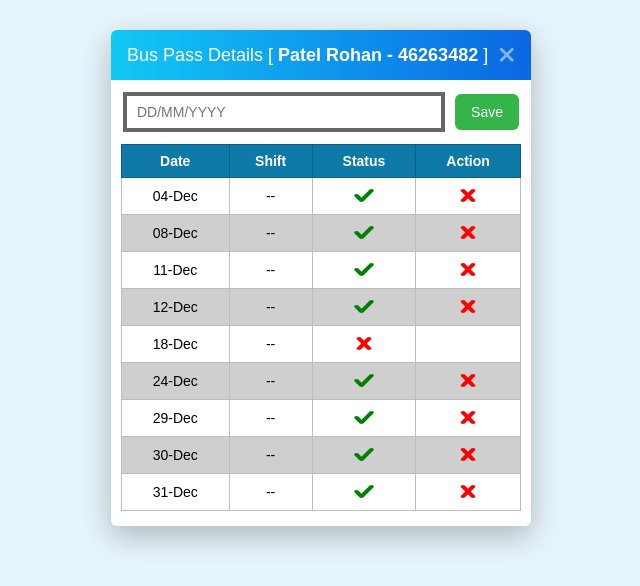
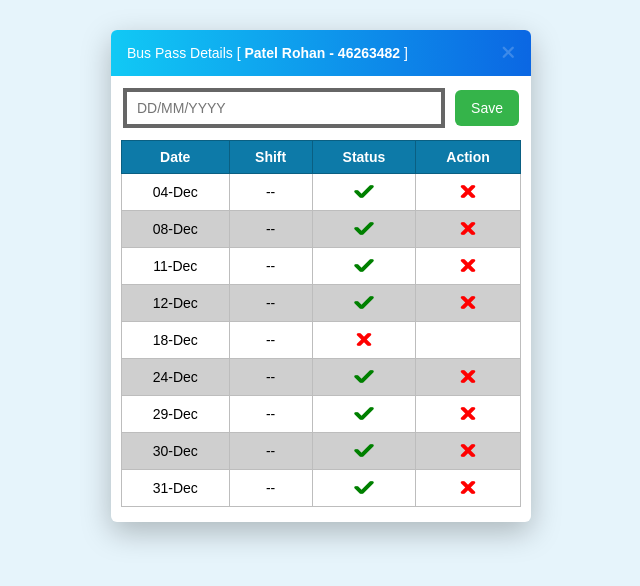
Before and after one commit to 2023da04198-maker/Bus_pass, a plain HTML site: page booking.html in a window 1280 px wide. Shown: the whole page, without its empty margins (319-959 px from the left). Drawn offline with Linux system fonts and the light colour scheme.

Commit message:
Update booking.html

```diff
--- a/booking.html
+++ b/booking.html
@@ -30,7 +30,7 @@ body {
     background: linear-gradient(to right, #11c9f5, #0b67e3);
     color: white;
     padding: 14px 16px;
-    font-size: 18px;
+    font-size: 14px;
     font-weight: 500;
     display: flex;
     justify-content: space-between;
@@ -42,9 +42,9 @@ body {
 }
 
 .close-btn {
-    font-size: 22px;
+    font-size: 18px;
     cursor: pointer;
-    opacity: 0.5;
+    opacity: 0.2;
 }
 
 /* FILTER BAR */
```
